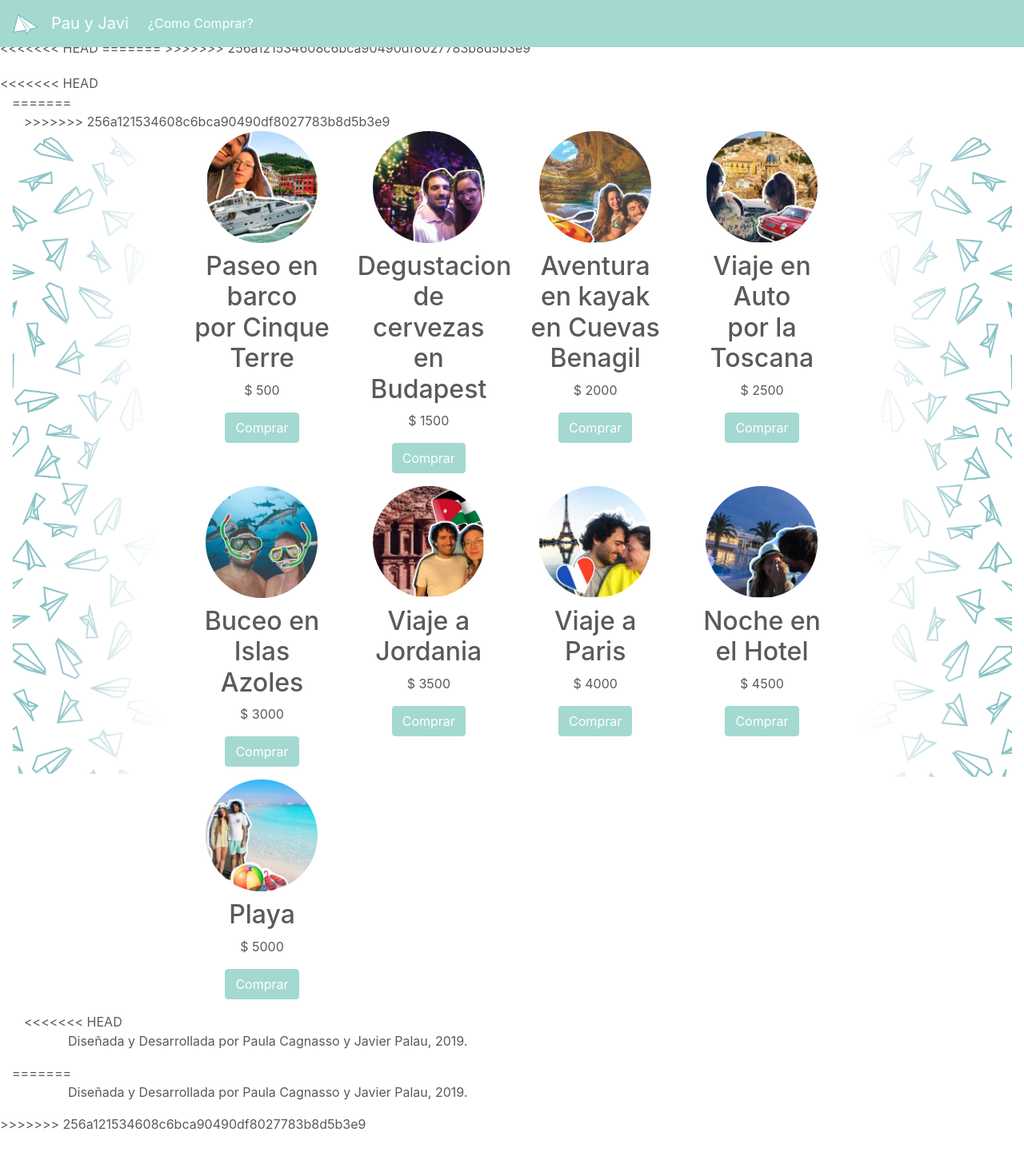
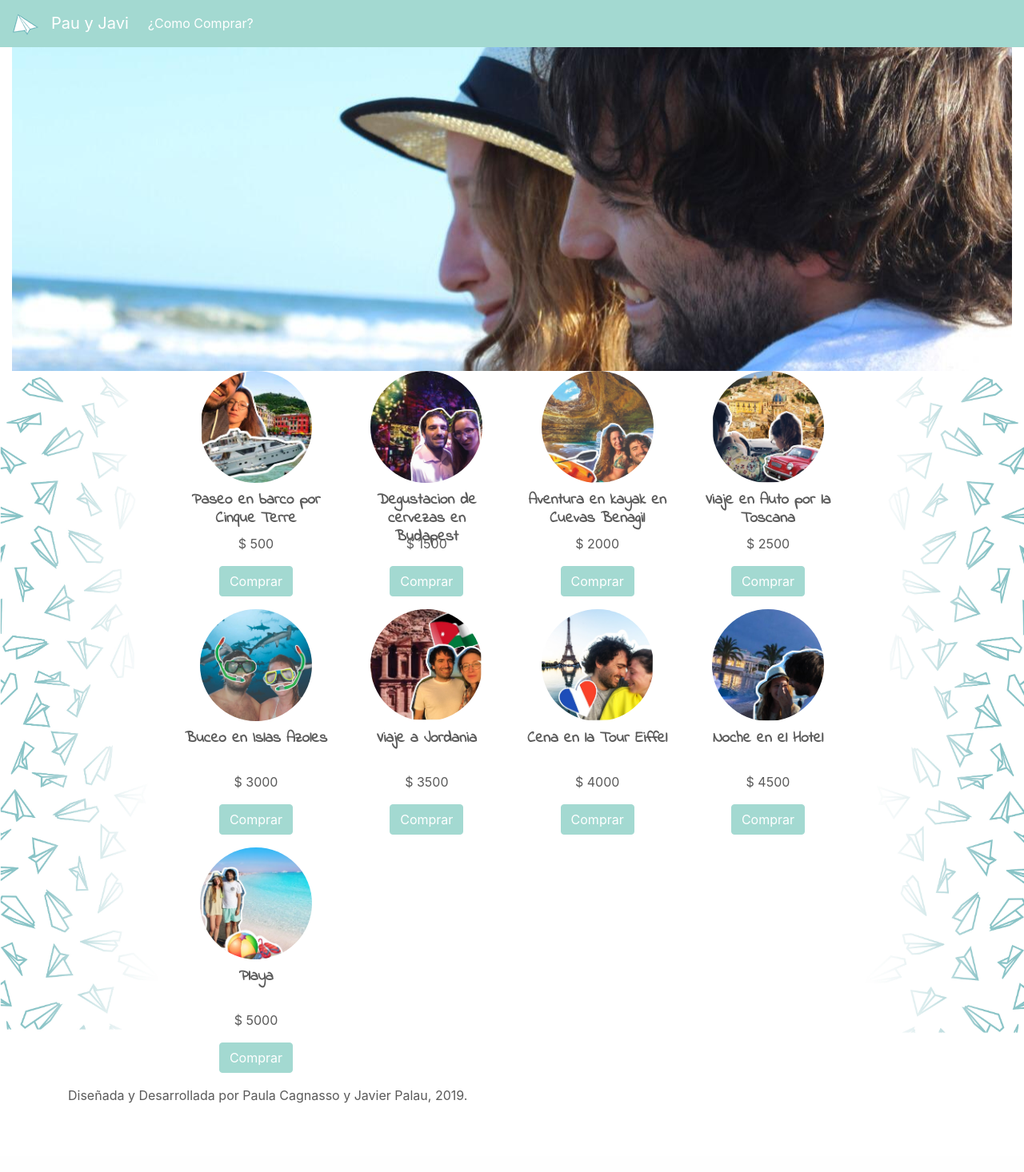
Before and after one commit to jpalauposse/casamiento, a PHP site: page / in a window 1280 px wide. Shown: the whole page at 80% size. After the commit the page ends 1380 px from the top, so only its background shows below. Run offline with PHP 8.4, Linux system fonts and the light colour scheme; some libraries are stand-ins or nearby versions.

Commit message:
se agrega foto principal y ajusta textos productos

```diff
--- a/css/styles.css
+++ b/css/styles.css
@@ -8,25 +8,6 @@ body {
   color: #5a5a5a;
   width: 100%;
   height: 100%;
-<<<<<<< HEAD
-}
-.marketing{
-  width: 100%;
-  height: 100%;
-  margin-left: 0;
-  margin-right: 0;
-}
-#izq{
-  background-image: url("../fotos/izq.jpg");
-  background-size: contain;
-  background-repeat: no-repeat;
-}
-#der{
-  background-image: url("../fotos/der.jpg");
-  background-size: contain;
-  background-repeat: no-repeat;
-}
-=======
   }
   .marketing{
     width: 100%;
@@ -44,14 +25,23 @@ body {
     background-size: contain;
     background-repeat: no-repeat;
   }
->>>>>>> 256a121534608c6bca90490df8027783b8d5b3e9
-h2 {
+#foto_pricipal{
+  height: 416px;
+  width: 100%;
+  background-image: url("../fotos/fotoprincipal.jpg");
+  background-size: auto;
+  background-position: center;
+  background-repeat: no-repeat;
+  margin: 0px;
+}
+.descrip {
+  height: 46px;
   font-size: 1.2rem;
   font-weight: bold;
   font-family: 'Indie Flower', cursive;
 }
 .cabeza{
-  padding-bottom: 20px;
+  padding-bottom: 0px;
 }
 .barra{
   background: #a3d9d1;
--- a/head.php
+++ b/head.php
@@ -29,9 +29,6 @@
   <link rel="stylesheet" href="https://use.fontawesome.com/releases/v5.2.0/css/all.css" integrity="sha384-hWVjflwFxL6sNzntih27bfxkr27PmbbK/iSvJ+a4+0owXq79v+lsFkW54bOGbiDQ" crossorigin="anonymous">
   <!-- Custom styles for this template -->
   <link href="css/styles.css" rel="stylesheet">
-<<<<<<< HEAD
-
-=======
    <!-- Global site tag (gtag.js) - Google Analytics -->
   <script async src="https://www.googletagmanager.com/gtag/js?id=UA-141660422-2"></script>
   <script>
@@ -41,5 +38,4 @@
 
     gtag('config', 'UA-141660422-2');
   </script>
->>>>>>> 256a121534608c6bca90490df8027783b8d5b3e9
 </head>
--- a/index.php
+++ b/index.php
@@ -3,11 +3,10 @@
   <?php include 'head.php' ?>
 <body>
   <?php include 'header.php'?>
-<<<<<<< HEAD
-    <div class="container-fluid marketing" id="">
-=======
   <div class="container-fluid marketing" id="">
->>>>>>> 256a121534608c6bca90490df8027783b8d5b3e9
+    <div class="row" id="foto_pricipal">
+
+    </div>
       <div class="row">
         <div class="col-xl-2" id="izq">
         </div>
@@ -16,13 +15,8 @@
         <div class="col-xl-2" id="der">
         </div>
       </div>
-<<<<<<< HEAD
-    </div>
-    <?php include 'footer.php'?>
-=======
   </div>
   <?php include 'footer.php'?>
->>>>>>> 256a121534608c6bca90490df8027783b8d5b3e9
   <script>
     localStorage.setItem("comprado", "[]")
   </script>
--- a/js/funcion.js
+++ b/js/funcion.js
@@ -6,7 +6,7 @@ function createList() {
     col.innerHTML =
       `
     <img class="bd-placeholder-img rounded-circle foto" width="140" height="140" src="fotos/${regalos[i].foto}" alt="${regalos[i].alt}">
-    <h2 id="descrip">${regalos[i].titulo}</h2>
+    <h4 id="descrip" class="descrip">${regalos[i].titulo}</h4>
     <p id="monto">$ ${regalos[i].precio}</p>
     <button class="btn btn-secondary boton" id="botonIng" role="button" onclick="seleccion(${i})">Comprar</button>
     <p></p>
--- a/js/listado.js
+++ b/js/listado.js
@@ -2,25 +2,25 @@ var foto, titulo, precio, alt;
 var regalos = [{
     foto: 'terre.jpeg',
     alt: 'Foto cinque terre',
-    titulo: 'Paseo en barco </br> por Cinque Terre',
+    titulo: 'Paseo en barco por Cinque Terre',
     precio: '500',
   },
   {
     foto: 'budapes.jpeg',
     alt: 'Foto Budapest',
-    titulo: 'Degustacion de cervezas </br> en Budapest',
+    titulo: 'Degustacion de cervezas en Budapest',
     precio: '1500',
   },
   {
     foto: 'portugal.jpeg',
     alt: 'Cuevas Benagil',
-    titulo: 'Aventura en kayak </br> en Cuevas Benagil',
+    titulo: 'Aventura en kayak en Cuevas Benagil',
     precio: '2000',
   },
   {
     foto: 'auto.jpeg',
     alt: 'Foto auto',
-    titulo: 'Viaje en Auto </br> por la Toscana',
+    titulo: 'Viaje en Auto por la Toscana',
     precio: '2500',
   },
   {
@@ -32,13 +32,13 @@ var regalos = [{
   {
     foto: 'jordania.jpeg',
     alt: 'Foto Jordania',
-    titulo: 'Viaje a </br> Jordania',
+    titulo: 'Viaje a Jordania',
     precio: '3500',
   },
   {
     foto: 'paris.jpeg',
     alt: 'Foto Paris',
-    titulo: 'Viaje a </br> Paris',
+    titulo: 'Cena en la Tour Eiffel',
     precio: '4000',
   },
   {
```
Also changed, not shown: fotos/fotoprincipal.jpg (added).
